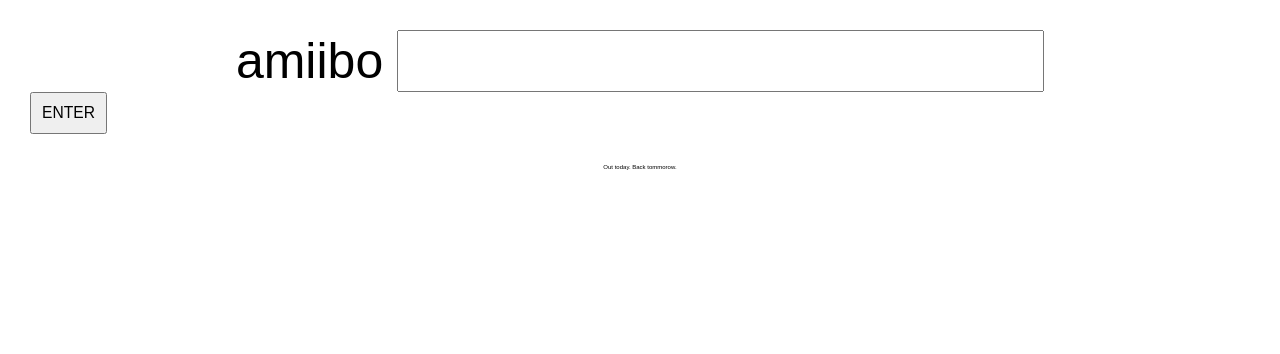
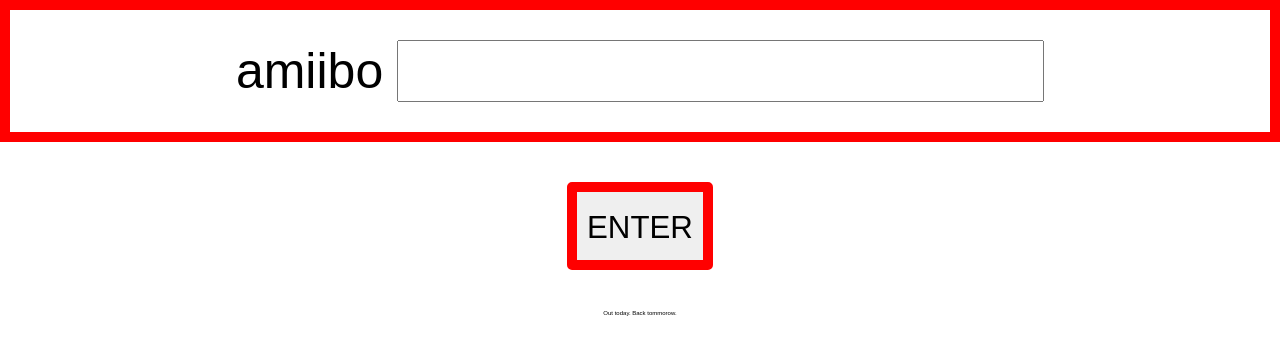
Before and after one commit to staten-island-tech/api-project-GhTmp1A, a website built with Vite: page vite-api/index.html in a window 1280 px wide. Both pictures are taken after a click on the button "ENTER". Built offline with nearby package versions, Linux system fonts and the light colour scheme; no server answers.

Commit message:
More style

```diff
--- a/vite-api/index.html
+++ b/vite-api/index.html
@@ -11,12 +11,14 @@
     <!--     <h2 id="api-response"></h2> -->
     <!--     <button type="button" id="quoteout" class="button">quote</button> -->
     <div class="heading">
-      <label for="amiibo" class="lamiibo"
-        >amiibo
-        <input type="text" name="amiibo" id="input" />
-      </label>
+      <div class="searcheading">
+        <label for="amiibo" class="lamiibo"
+          >amiibo
+          <input type="text" name="amiibo" id="input" />
+        </label>
+      </div>
       <button type="button" id="amiout" class="button">
-        <label for="button">ENTER</label>
+        <label class="lbutton" for="button">ENTER</label>
       </button>
     </div>
     <section id="display">
--- a/vite-api/js/main.js
+++ b/vite-api/js/main.js
@@ -51,7 +51,6 @@
 });
  */
 async function getam() {
-  DOMSelectors.display.innerHTML = "";
   let input3 = DOMSelectors.input.value;
   let URLamib = `https://www.amiiboapi.com/api/amiibo/?name=${input3}`;
   try {
@@ -74,7 +73,9 @@
         `
         <div class = "card">
       <h2 class="cardtext" alt = "The name of the nintendo character">${data.amiibo[0].character} </h2>
+      <h3 class= "cardtype"> Type of Amiibo: ${data.amiibo[0].type}</h3>
         <img alt= "A figure displaying a nintendo character" class="cardimage" src = "${data.amiibo[0].image} ">
+        <h3 class= "cardtype">Released in America: ${data.amiibo[0].release.au}</h3>
       </div>
       `
       );
--- a/vite-api/styles/style.css
+++ b/vite-api/styles/style.css
@@ -115,8 +115,12 @@
 }
 
 .heading{
- padding: 30px;
 
+}
+
+.searcheading{
+  border: solid red 10px;
+  padding: 30px;
 }
 
  .lamiibo, #input {
@@ -132,24 +136,41 @@
 
  .lamiibo{
   box-sizing: border-box;
+  margin: 30px;
+
  }
  .button{
-  font-size: 2.5rem;
-  text-align: center;
-  padding: 10px;
-  display: flex;
+  font-size: 50px;
+  padding-bottom: 10px;
+  padding-left: 10px;
+  padding-right: 10px;
+  margin: 4rem;
+  border: solid red 10px;
+  border-radius: 5px;
  }
 
 .unfound{
   font-size: 4rem;
 }
 
+.cardtype{
+  font-size: 1.5rem;
+}
 
+.card{
+  width: 90rem;
+  max-width: fit-content;
+  margin: 5rem;
+  padding: .75rem ;
+  display: flex;
+  flex-direction: column;
+  justify-content: space-around;
+  align-items: center;
+}
 
  #display{
   display: flex;
   flex-direction: row;
   flex-wrap: wrap;
   justify-content: space-around;
-
  }
```
